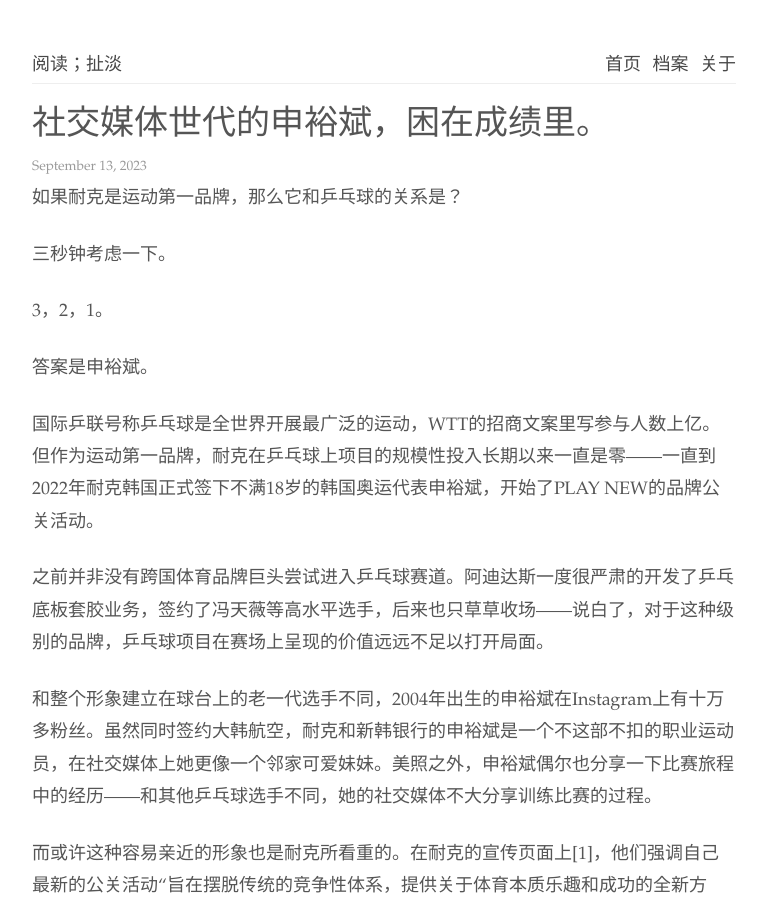
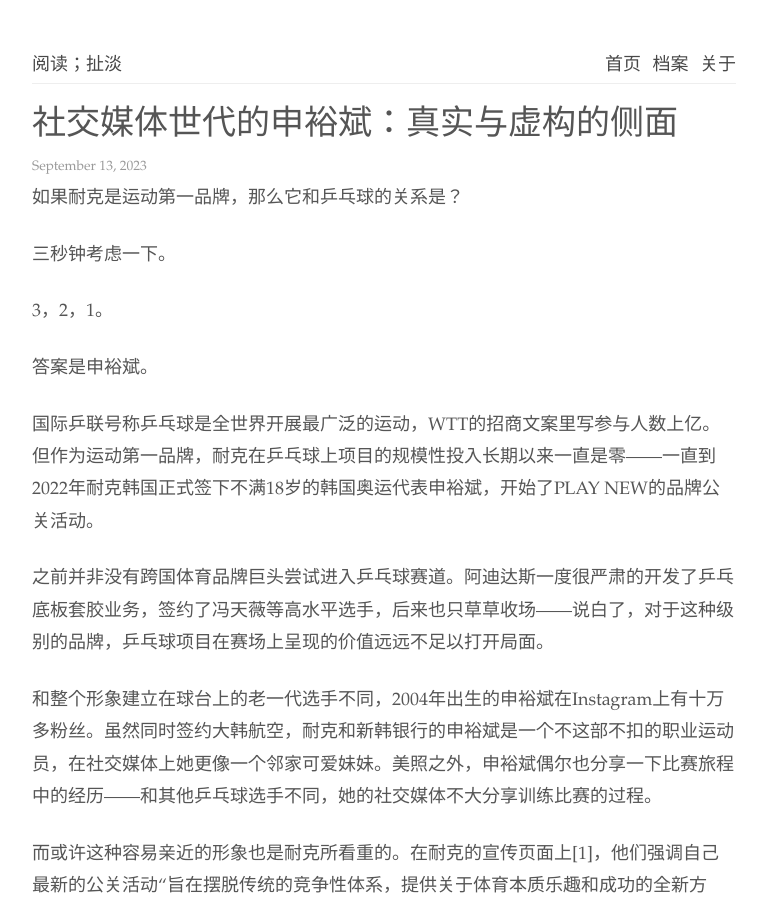
Before and after one commit to readandchedan/readandchedan.github.io, a Jekyll site: the page built from _posts/tabletennis/_posts/2023-09-13-shin-yubin.md, in a window 1280 px wide and 900 px high. Shown: the whole window, without its empty margins (256-1022 px from the left). Built offline with Jekyll 4.4.1, drawn with Linux system fonts in a browser that asks for light colours.

Commit message:
new post

```diff
--- a/_posts/tabletennis/_posts/2023-09-13-shin-yubin.md
+++ b/_posts/tabletennis/_posts/2023-09-13-shin-yubin.md
@@ -1,5 +1,5 @@
 ---
-title: 社交媒体世代的申裕斌，困在成绩里。
+title: 社交媒体世代的申裕斌：真实与虚构的侧面
 layout: default
 ---
 
```
